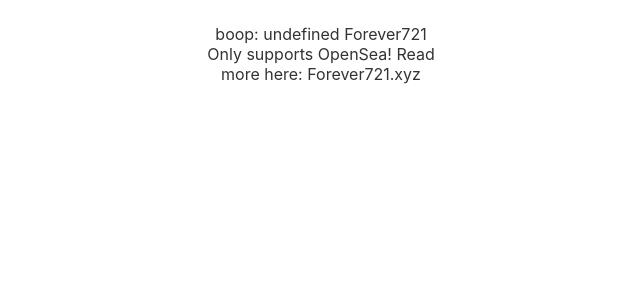
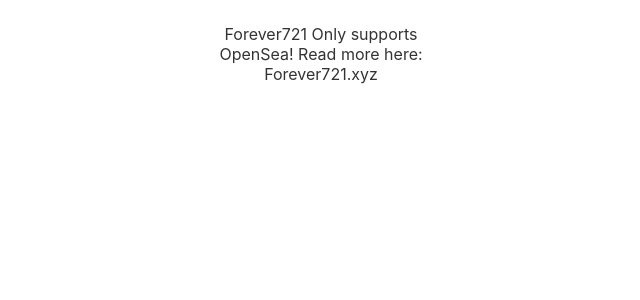
Before and after one commit to startupdotdev/forever721-ext, a Svelte app: page / in a window 1280 px wide. Shown: the top 300 px of the page, without its empty margins (319-959 px from the left). Built offline with nearby package versions, Linux system fonts and the light colour scheme.

Commit message:
Gate on OpenSea

```diff
--- a/src/App.svelte
+++ b/src/App.svelte
@@ -4,7 +4,6 @@
 
   // export let var; // check main.ts if we need to pass in anything
   let onOpenSea: boolean = false;
-  let boop: string;
 
   async function getCurrentTab(): Promise<browser.Tabs.Tab> {
     let queryOptions = { active: true, currentWindow: true };
@@ -13,15 +12,12 @@
   }
 
   onMount(async () => {
-    // get current URL
     let tab = await getCurrentTab();
-    console.log(tab);
-    boop = tab.url || "served";
+    onOpenSea = tab?.url.indexOf("https://opensea.io/") === 0;
   });
 </script>
 
 <main>
-  boop: {boop}
   {#if onOpenSea}
     <div>Show image</div>
     <div>Link to contract</div>
```
Also changed, not shown: 1 other file (tests, documents, lock files or other folders).
